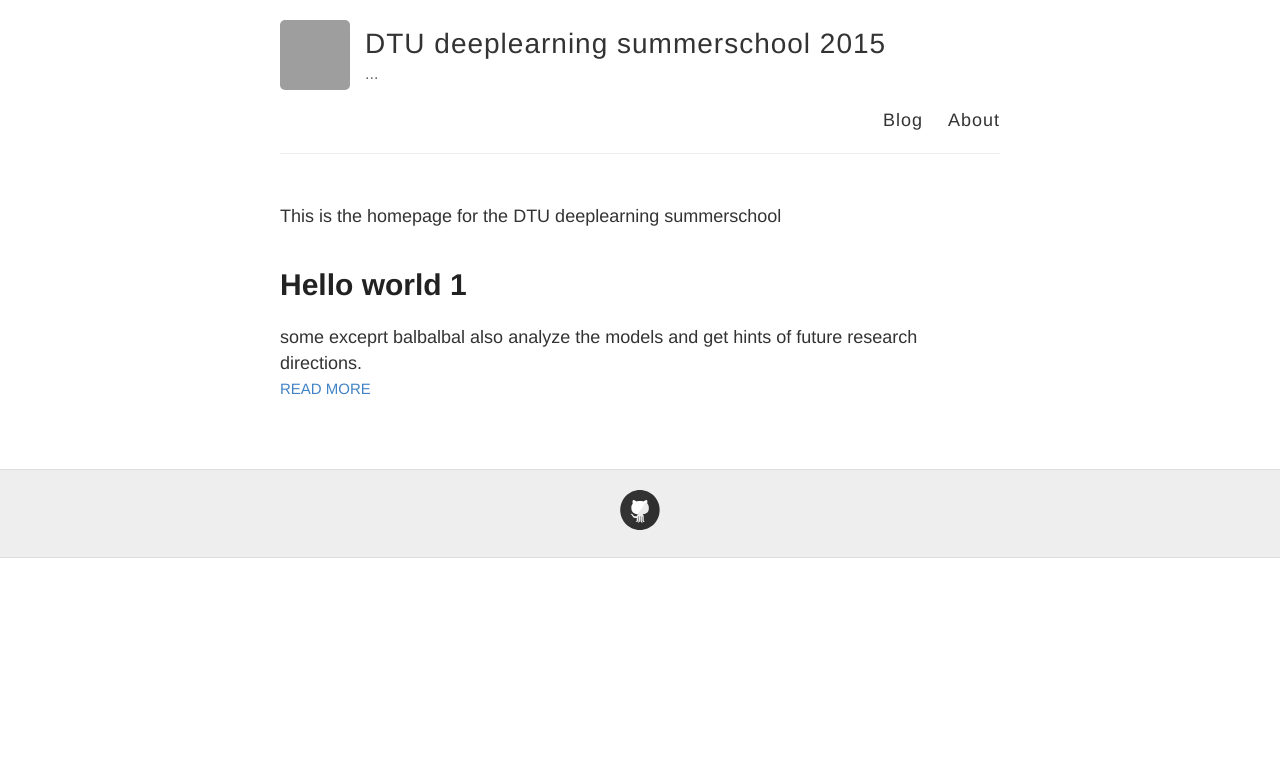
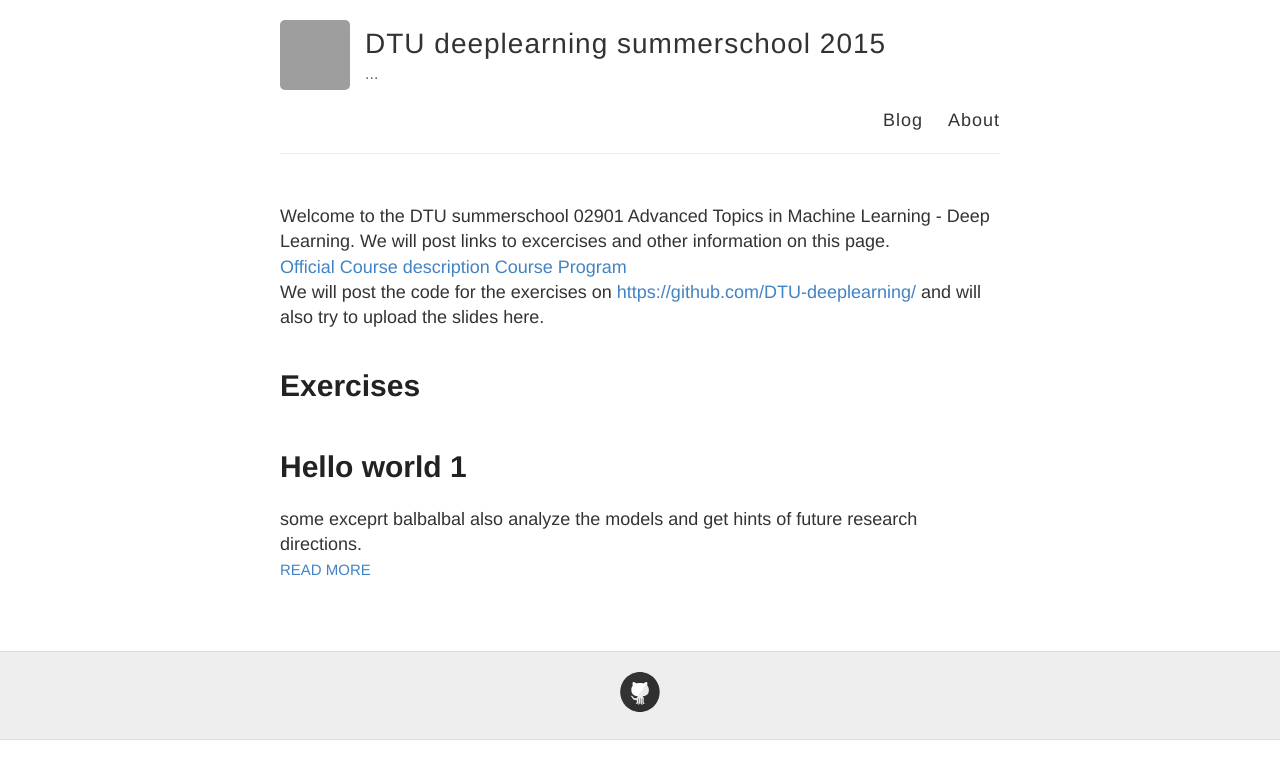
Before and after one commit to JMDP5/DTU-deeplearning.github.io, a Jekyll site: the page built from index.html, in a window 1280 px wide. Shown: the top 779 px of the page. Built offline with Jekyll 4.4.1, drawn with Linux system fonts in a browser that asks for light colours; Markdown is read by kramdown in place of the engine named in the settings; grey boxes are pictures that could not be loaded.

Commit message:
frontpage

```diff
--- a/index.html
+++ b/index.html
@@ -5,8 +5,16 @@ layout: default
 <div class="frontpage">
     <article class="post">
 
-    This is the homepage for the DTU deeplearning summerschool
-    </article>
+    Welcome to the DTU summerschool 02901 Advanced Topics in Machine Learning - Deep Learning. We will post links to excercises and other information on this page.
+    <br>
+    <a href="http://www2.compute.dtu.dk/courses/02901/">Official Course description</a>
+
+     <a href="http://www2.compute.dtu.dk/courses/02901/courseprogram.pdf">Course Program</a>
+
+     <br>
+     We will post the code for the exercises on <a href="https://github.com/DTU-deeplearning/">https://github.com/DTU-deeplearning/</a>  and will also try to upload the slides here.
+
+     <h1>Exercises</h1>
 </div>
 
 <div class="posts">
```
Also changed, not shown: _config.yml (line endings or trailing spaces).
